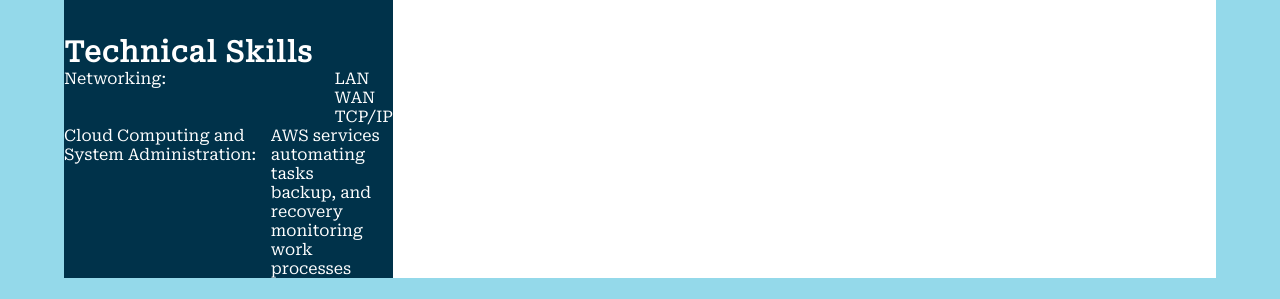
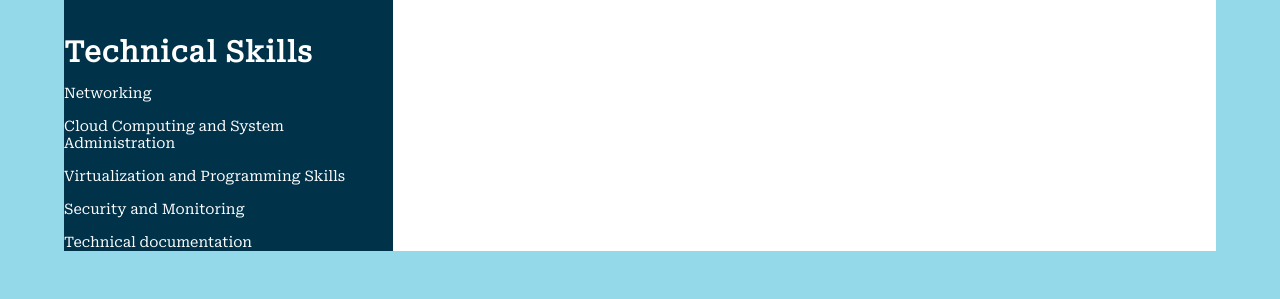
Before and after one commit to Dev-Temmy/CloudResumeChallenge, a plain HTML site: page Temmy-cloud-resume-challenge/resume-folder/resume.html in a window 1280 px wide. Shown: the part 653-952 px from the top of the page. Drawn offline with Linux system fonts and the light colour scheme.

Commit message:
newest version

```diff
--- a/Temmy-cloud-resume-challenge/resume-folder/resume.css
+++ b/Temmy-cloud-resume-challenge/resume-folder/resume.css
@@ -73,10 +73,15 @@ body{
     font-size: 1.1rem;
     color: darkgoldenrod
 }
+.skills-section ul{
+    list-style-type: square;
+}
 .skills-section ul li {
     display: flex;
     justify-content: space-between;
     align-items: left;
+    padding-top: 1rem;
+    font-size: 0.9rem;
 }
 .PrintContainer{
     display: flex;
--- a/Temmy-cloud-resume-challenge/resume-folder/resume.html
+++ b/Temmy-cloud-resume-challenge/resume-folder/resume.html
@@ -35,22 +35,11 @@
             <div class="skills-section">
                 <h3 class="main-title"> Technical Skills </h3>
                 <ul>
-                    <li>
-                        <p class="skill-title">Networking:</p>
-                            <ul style="list-style-type:circle">
-                                <li>LAN</li>
-                                <li>WAN</li>
-                                <li>TCP/IP</li>
-                            </ul>
-                    </li>
-                    <li>
-                        <p class="skill-title">Cloud Computing and System Administration:</p>
-                            <ul><li>AWS services</li>
-                                <li>automating tasks</li>
-                                <li>backup, and recovery</li>
-                                <li>monitoring work processes</li>
-                            </ul>
-                    </li>
+                    <li>Networking</li>
+                    <li>Cloud Computing and System Administration</li>
+                    <li>Virtualization and Programming Skills</li>
+                    <li>Security and Monitoring</li>
+                    <li>Technical documentation</li>
                 </ul>
 
             </div>
```
